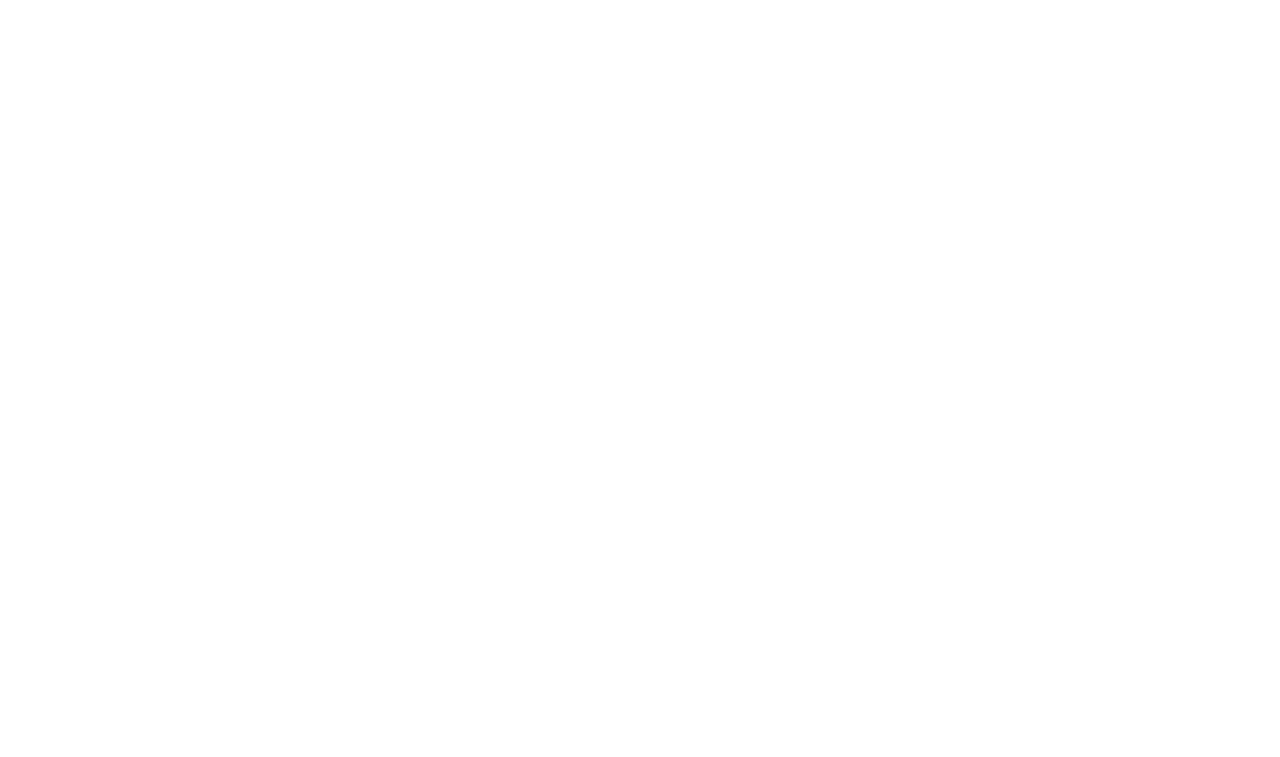
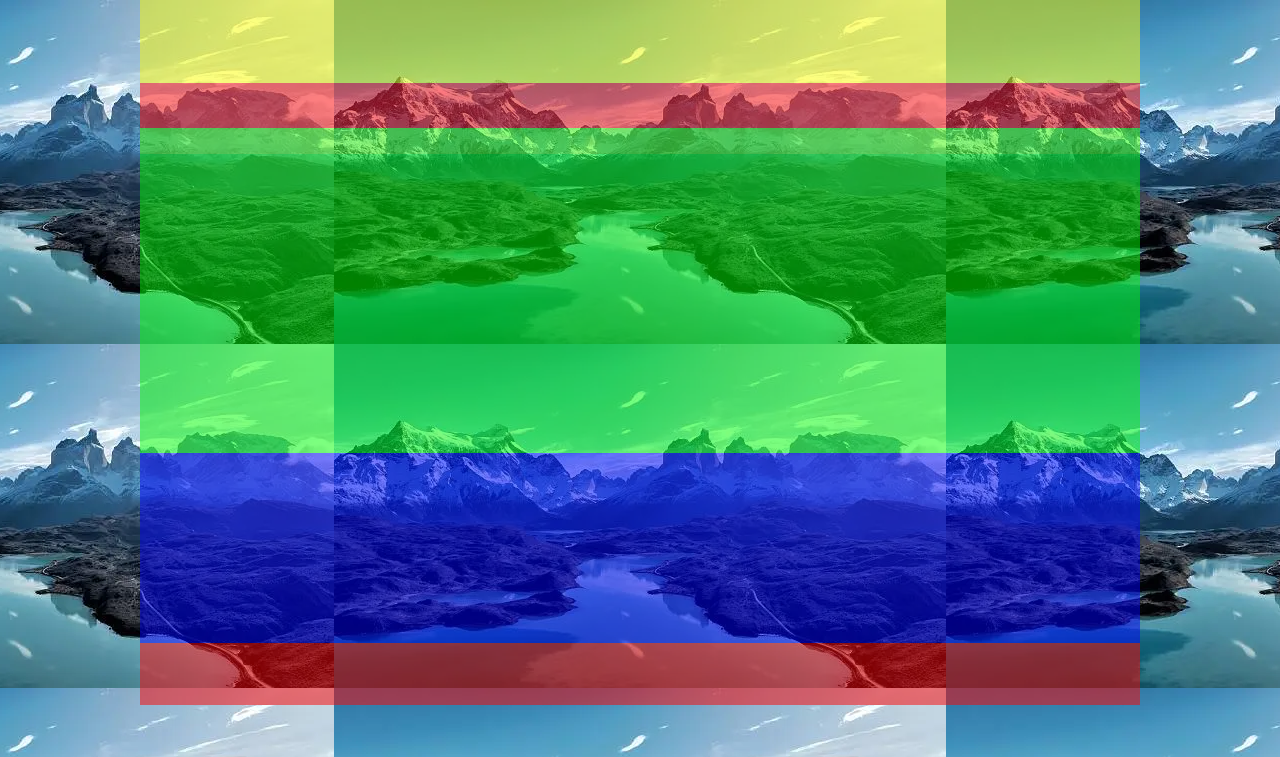
Before and after one commit to github6742/MaquetacionWeb02ItooDev, a plain HTML site: page index.html in a window 1280 px wide. Shown: the top 757 px of the page. Drawn offline with Linux system fonts and the light colour scheme.

Commit message:
video 4 - definicion de las cajas en html y css

```diff
--- /dev/null
+++ b/css/contactenos.css
@@ -0,0 +1,11 @@
+*{
+    margin: 0;
+    padding: 0;
+    text-decoration: none;
+    list-style: none;
+}
+body{
+    background: url(../img/index.jpg);
+    background-position: top center;
+    height: 1080px;
+}
--- /dev/null
+++ b/css/estilos.css
@@ -0,0 +1,117 @@
+*{
+    margin: 0;
+    padding: 0;
+    text-decoration: none;
+    list-style: none;
+}
+body{
+    background: url(../img/index.webp);
+    background-position: top center;
+    height: 1080px;
+}
+/* *************** */
+/* *************** */
+/* CABEZOTE */
+header{
+    position: relative;
+    margin: auto;
+    width: 1000px;
+    height: 83px;
+    background: rgba(255,255,0,.5);
+}
+/* CABEZOTE FIN */
+/* *************** */
+/* *************** */
+
+/* *************** */
+/* *************** */
+/* BARRA DE NAVEGACION */
+nav {
+    position: relative;
+    margin: auto;
+    width: 1000px;
+    height: 45px;
+    background: rgba(255,0,0,.5);
+}
+/* BARRA DE NAVEGACION FIN*/
+/* *************** */
+/* *************** */
+
+/* *************** */
+/* *************** */
+/* SLIDE */
+#slide{
+    position:relative;
+    margin: auto;
+    width: 1000px;
+    height: 301px;
+    background: rgba(0,0,255,0.5);
+}
+/* SLIDE FIN */
+/* *************** */
+/* *************** */
+
+
+
+/* *************** */
+/* *************** */
+/* BOTONERA SLIDE */
+#slide{
+    position:relative;
+    margin: auto;
+    width: 1000px;
+    height: 26px;
+    background: rgba(70,255,0,0.5);
+}
+/* BOTONERA SLIDE FIN */
+/* *************** */
+/* *************** */
+
+
+
+
+
+/* *************** */
+/* *************** */
+/* SECTION */
+section{
+    position:relative;
+    margin: auto;
+    width: 1000px;
+    height: 299px;
+    background: rgba(0,255,0,0.5);
+}
+/* SECTION FIN */
+/* *************** */
+/* *************** */
+
+
+
+/* *************** */
+/* *************** */
+/* BOTTOM */
+#bottom{
+    position:relative;
+    margin: auto;
+    width: 1000px;
+    height: 190px;
+    background: rgba(0,0,255,0.5);
+}
+/* BOTTOM FIN */
+/* *************** */
+/* *************** */
+
+
+/* *************** */
+/* *************** */
+/* FOOTER */
+footer{
+    position:relative;
+    margin: auto;
+    width: 1000px;
+    height: 62px;
+    background: rgba(255,0,0,0.5);
+}
+/* FOOTER FIN */
+/* *************** */
+/* *************** */
--- /dev/null
+++ b/css/index.css
@@ -0,0 +1,11 @@
+*{
+    margin: 0;
+    padding: 0;
+    text-decoration: none;
+    list-style: none;
+}
+body{
+    background: url(../img/index.jpg);
+    background-position: top center;
+    height: 1080px;
+}
--- /dev/null
+++ b/css/quienesSomos.css
@@ -0,0 +1,11 @@
+*{
+    margin: 0;
+    padding: 0;
+    text-decoration: none;
+    list-style: none;
+}
+body{
+    background: url(../img/index.jpg);
+    background-position: top center;
+    height: 1080px;
+}
--- /dev/null
+++ b/css/servicios.css
@@ -0,0 +1,11 @@
+*{
+    margin: 0;
+    padding: 0;
+    text-decoration: none;
+    list-style: none;
+}
+body{
+    background: url(../img/index.jpg);
+    background-position: top center;
+    height: 1080px;
+}
--- a/index.html
+++ b/index.html
@@ -3,10 +3,37 @@
 <head>
     <meta charset="UTF-8">
     <meta name="viewport" content="width=device-width, initial-scale=1.0">
-    <title>Document</title>
-    <link rel="stylesheet" href="./css/styles.css">
+    <title>Curso de Maquetacion Web</title>
+    <link rel="stylesheet" href="../css/estilos.css">
 </head>
 <body>
+    <!-- CABEZOTE -->
+    <header></header>
+    <!-- CABEZOTE FIN -->
+
+    <!-- BARRA DE NAVEGACION -->
+    <nav></nav>
+    <!-- BARRA DE NAVEGACION FIN -->
+
+    <!-- SLIDE -->
+    <div id="slide"></div>
+    <!-- SLIDE FIN -->
+
+    <!-- BOTONERA SLIDE -->
+    <div id="botoneraSlide"></div>
+    <!-- BOTONERA SLIDE FIN -->
+
+    <!-- SECTION -->
+    <section></section>
+    <!-- SECTION FIN -->
+
+    <!-- BOTTOM -->
+    <div id="bottom"></div>
+    <!-- BOTTOM FIN -->
+
+    <!-- FOOTER -->
+    <footer></footer>
+    <!-- FOOTER FIN -->
 
 </body>
 </html>
```
Also changed, not shown: pages/contactenos.html (added, +12 -0 lines), pages/quienesSomos.html (added, +12 -0 lines), img/index.webp (added), pages/servicios.html (added), 1 other file.
